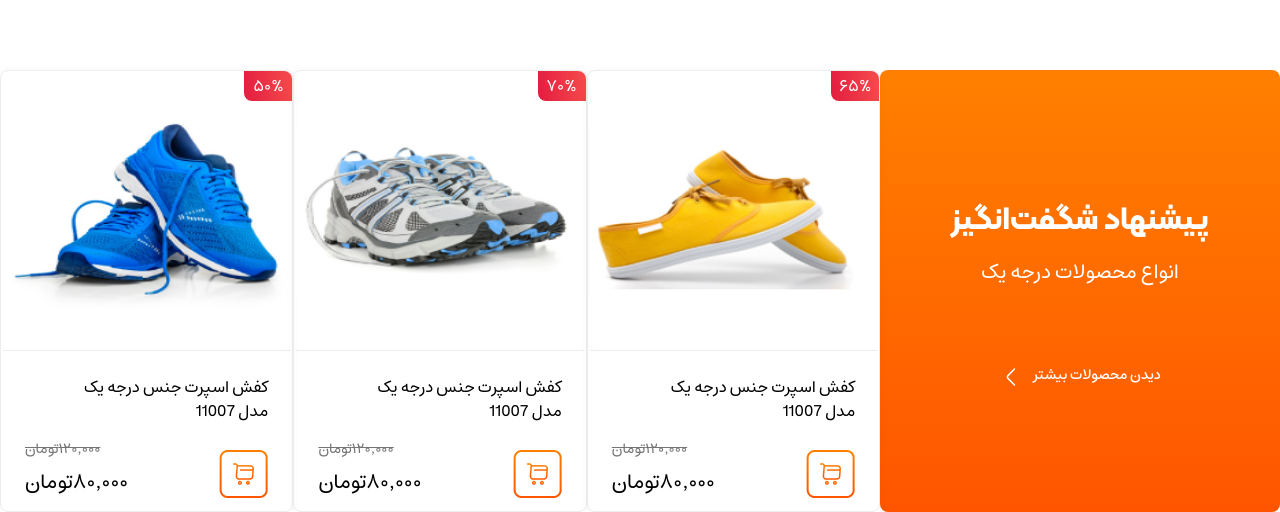
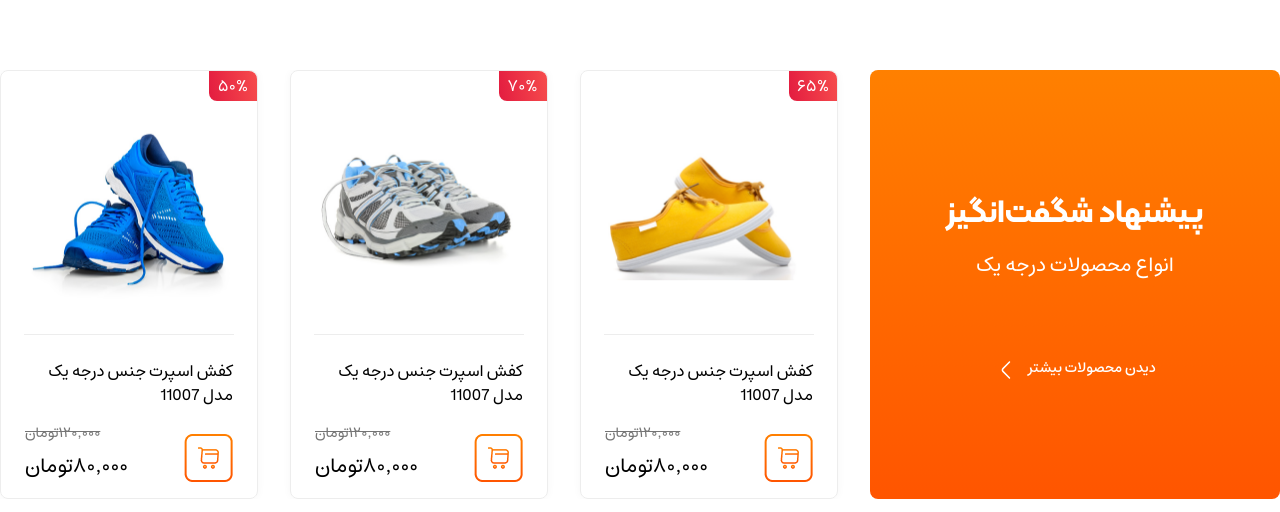
Before and after one commit to amirr-hossein/mehr, a website: page index.html in a window 1280 px wide. Shown: the part 818-1330 px from the top of the page. Drawn offline with Linux system fonts and the light colour scheme.

Commit message:
update=>respone size lg and xl and 2xl section show shoes payattention

```diff
--- a/index.html
+++ b/index.html
@@ -193,14 +193,14 @@
         </div>
       </div>
     </div>
-    <div class="container mx-auto isblur">
-      <div class="flex justify-between">
+    <div class="container mx-auto isblur overflow-hidden">
+      <div class="flex xl:justify-between overflow-hidden relative">
         <div
-          class="w-[330px] h-[442px] border-[#EDEDED] border border-solid rounded-[8px] shadow-card relative"
+          class="2xl:w-[330px] lg:w-[258px] lg:flex-[1] xl:flex-none lg:absolute xl:relative lg:-left-[21%] xl:left-0 2xl:h-[442px] xl:h-[429px] border-[#EDEDED] border border-solid rounded-[8px] shadow-card"
         >
-          <div class="flex justify-center">
+          <div class="flex justify-center xl:mt-[16px] 2xl:mt-0">
             <img
-              class="w-[288px] h-[280px] border-b border-solid border-b-[#EDEDED]"
+              class="2xl:w-[288px] xl:w-[210px] 2xl:h-[280px] xl:h-[248px] border-b border-solid border-b-[#EDEDED]"
               src="./assets/img/shoesBlue.png"
               alt=""
             />
@@ -236,11 +236,11 @@
           </div>
         </div>
         <div
-          class="w-[330px] h-[442px] border-[#EDEDED] border border-solid rounded-[8px] shadow-card relative"
+          class="2xl:w-[330px] lg:w-[258px] lg:flex-[1] xl:flex-none lg:absolute xl:relative lg:right-[68%] xl:right-0 2xl:h-[442px] xl:h-[429px] border-[#EDEDED] border border-solid rounded-[8px] shadow-card"
         >
-          <div class="flex justify-center">
+          <div class="flex justify-center xl:mt-[16px] 2xl:mt-0">
             <img
-              class="w-[288px] h-[280px] border-b border-solid border-b-[#EDEDED]"
+              class="2xl:w-[288px] xl:w-[210px] 2xl:h-[280px] xl:h-[248px] border-b border-solid border-b-[#EDEDED]"
               src="./assets/img/shoesWhite.png"
               alt=""
             />
@@ -276,11 +276,11 @@
           </div>
         </div>
         <div
-          class="w-[330px] h-[442px] border-[#EDEDED] border border-solid rounded-[8px] shadow-card relative"
+          class="2xl:w-[330px] lg:w-[258px] lg:-right-[35%] xl:right-0 2xl:h-[442px] xl:h-[429px] border-[#EDEDED] border border-solid rounded-[8px] shadow-card relative"
         >
-          <div class="flex justify-center">
+          <div class="flex justify-center xl:mt-[16px] 2xl:mt-0">
             <img
-              class="w-[288px] h-[280px] border-b border-solid border-b-[#EDEDED]"
+              class="2xl:w-[288px] xl:w-[210px] 2xl:h-[280px] xl:h-[248px] border-b border-solid border-b-[#EDEDED]"
               src="./assets/img/shoesYellow.png"
               alt=""
             />
@@ -316,7 +316,7 @@
           </div>
         </div>
         <div
-          class="w-[450px] h-[442px] rounded-[8px] bg-card flex flex-col justify-center items-center"
+          class="2xl:w-[450px] xl:w-[410px] lg:w-[380px] lg:absolute xl:relative lg:flex-[1] xl:flex-none right-0 2xl:h-[442px] lg:h-[429px] rounded-[8px] bg-card flex flex-col justify-center items-center"
         >
           <h1 class="font-kBold text-white text-titleShowCard mb-[16px]">
             پیشنهاد شگفت‌انگیز
```
Also changed, not shown: assets/css/tailwind.css.
